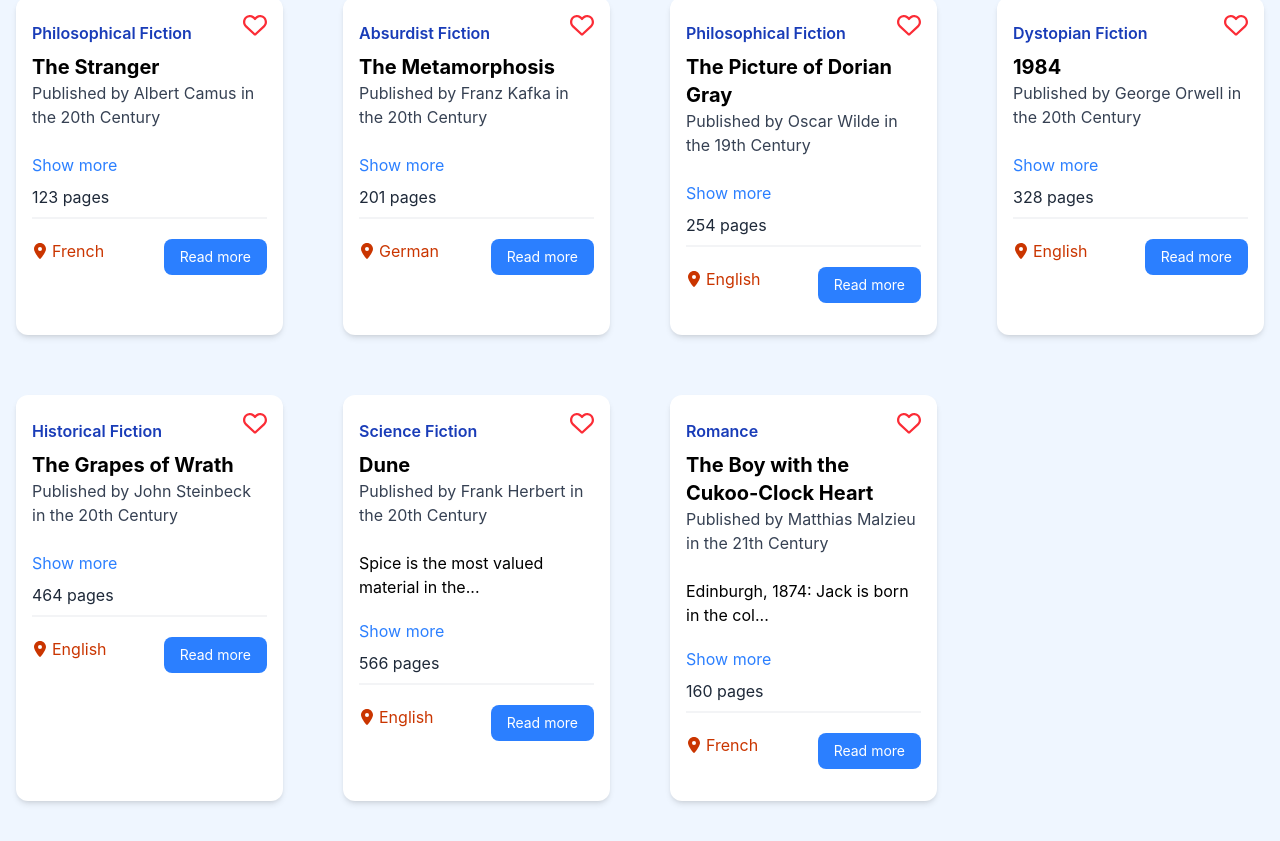
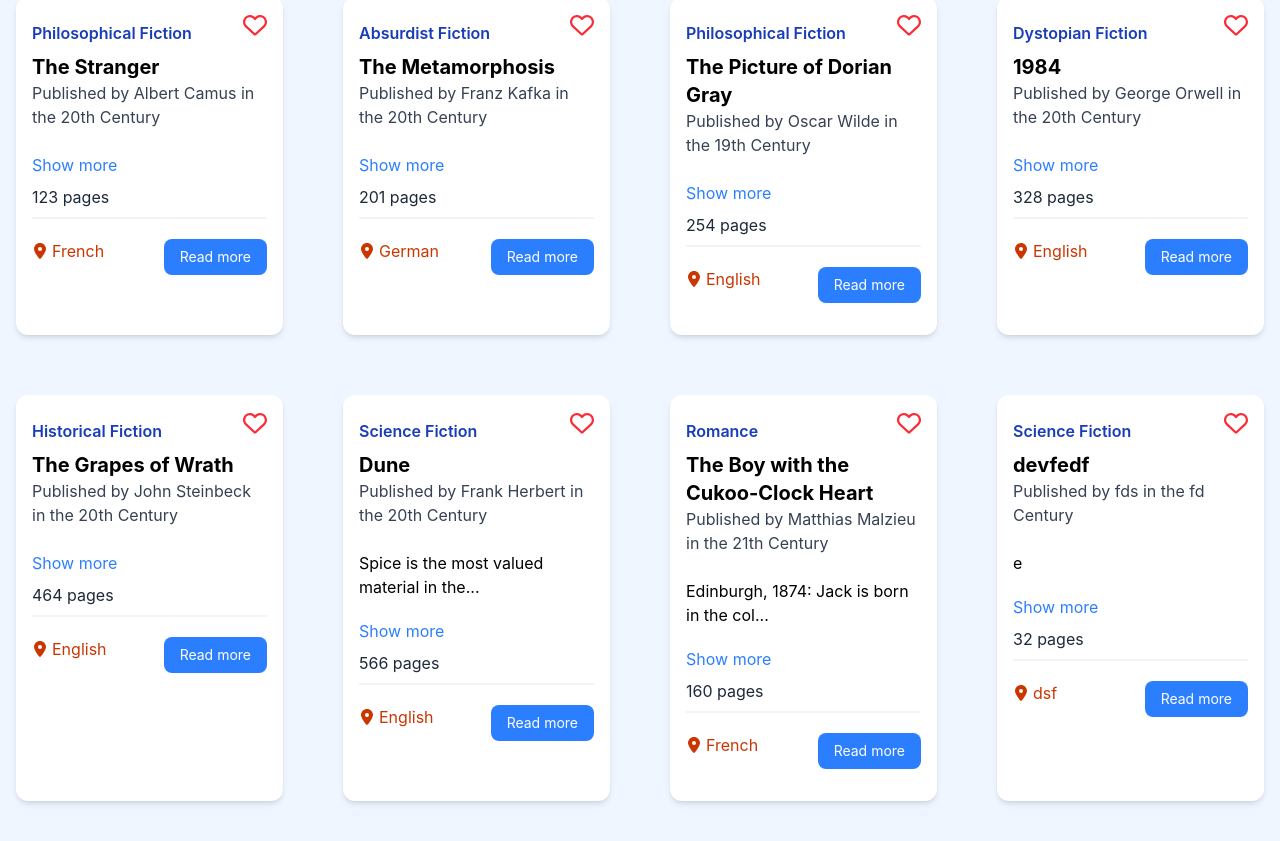
Before and after one commit to AlBalboni/projet-final, a React (Vite) app: page /books in a window 1280 px wide. Shown: the part 1528-2369 px from the top of the page. Built offline with nearby package versions, Linux system fonts and the light colour scheme; data requests are answered from the project's data file.

Commit message:
arranged toasts still not optimal

```diff
--- a/books.json
+++ b/books.json
@@ -231,6 +231,18 @@
       "pageCount": "160",
       "description": "Edinburgh, 1874: Jack is born in the coldest day ever. To save his Life his heart his replaced by a cukoo-clock. He may live in condition that he doesnt fall in love or else his Little heart will stop.\n\nIB<3",
       "id": "19"
+    },
+    {
+      "title": "devfedf",
+      "author": "fds",
+      "genre": [
+        "Science Fiction"
+      ],
+      "language": "dsf",
+      "century": "fd",
+      "pageCount": "32",
+      "description": "e",
+      "id": "CAVu2mc"
     }
   ]
 }
--- a/src/App.jsx
+++ b/src/App.jsx
@@ -16,7 +16,6 @@ import EditBookPage from "./pages/EditBookPage";
 import editBookAction from "./actions/editBookAction";
 import deleteBookAction from "./actions/deleteBookAction";
 import FavoriteBooksPage from "./pages/FavoriteBooksPage";
-
 
 const App = () => {
   const router = createBrowserRouter(
--- a/src/actions/addBookAction.js
+++ b/src/actions/addBookAction.js
@@ -1,4 +1,5 @@
 import { redirect } from "react-router-dom";
+import { toast } from "react-toastify";
 
 const addBookAction = async ({ request }) => {
   const BASE_URL = import.meta.env.VITE_API_URL;
@@ -30,7 +31,7 @@ const addBookAction = async ({ request }) => {
     body: JSON.stringify(newBook),
   });
 
-  sessionStorage.setItem("toast", "Book added successfully!");
+  toast.success("Book added successfully");
   return redirect("/books");
 };
 
--- a/src/actions/deleteBookAction.js
+++ b/src/actions/deleteBookAction.js
@@ -1,15 +1,17 @@
 import { redirect } from "react-router-dom";
+import { toast } from "react-toastify";
 
 const deleteBookAction = async ({ params }) => {
   const BASE_URL = import.meta.env.VITE_API_URL;
-  const confirm = window.confirm("Confirm deletion ?");
+  const confirm = window.confirm("Confirm deletion?");
   if (!confirm) return null;
 
   await fetch(`${BASE_URL}/books/${params.id}`, {
     method: "DELETE",
   });
 
-  return redirect("/books");
+ toast.warn("Book deleted");
+ return redirect("/books");
 };
 
 export default deleteBookAction;
--- a/src/layouts/MainLayout.jsx
+++ b/src/layouts/MainLayout.jsx
@@ -2,6 +2,7 @@ import { Outlet, useNavigation } from "react-router-dom";
 import NavBar from "../components/NavBar";
 import Spinner from "../components/Spinner";
 import { ToastContainer } from "react-toastify";
+import "react-toastify/dist/ReactToastify.css";
 
 const MainLayout = () => {
   const navigation = useNavigation();
--- a/src/pages/BookPage.jsx
+++ b/src/pages/BookPage.jsx
@@ -1,8 +1,27 @@
 import BookList from "../components/BookList";
-import { useState } from "react";
-//add toasts
+import { useState, useEffect } from "react";
+//toasts
+import { toast } from "react-toastify";
+
 const BookPage = () => {
   const [search, setSearch] = useState("");
+
+useEffect(() => {
+  const toastData = sessionStorage.getItem("toast");
+
+  if (toastData) {
+    const { message, type } = JSON.parse(toastData);
+
+    if (type === "success") {
+      toast.success(message);
+    } else if (type === "error") {
+      toast.error(message);
+    }
+
+    sessionStorage.removeItem("toast");
+  }
+}, []);
+
   return (
 
     <>
```
